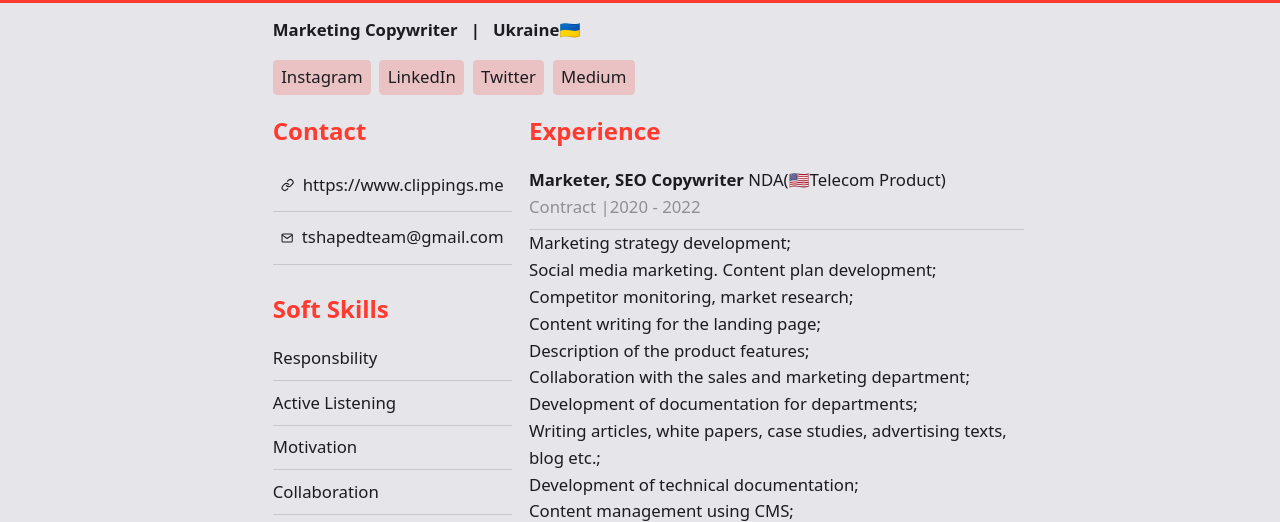
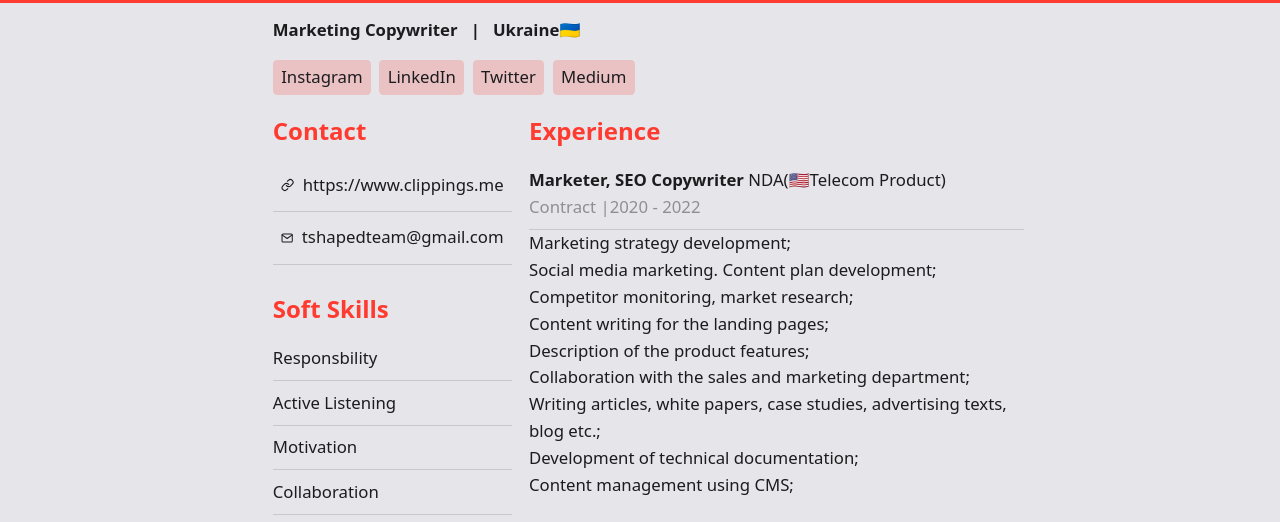
Before and after one commit to Millenium3000/SDR_, a plain HTML site: page index.html in a window 1280 px wide. Shown: the part 251-773 px from the top of the page. Drawn offline with nearby package versions, Linux system fonts and the light colour scheme.

Commit message:
Update index.html

```diff
--- a/index.html
+++ b/index.html
@@ -123,10 +123,10 @@
           <li>Marketing strategy development;</li>
           <li>Social media marketing. Content plan development;</li>
           <li> Competitor monitoring, market research;</li>
-          <li>Content writing for the landing page;</li>
+          <li>Content writing for the landing pages;</li>
           <li>Description of the product features;</li>
           <li>Collaboration with the sales and marketing department;</li>
-          <li>Development of documentation for departments;</li>
+<!--           <li>Development of documentation for departments;</li> -->
           <li>Writing articles, white papers, case studies, advertising texts, blog etc.;</li>
           <li>Development of technical documentation;</li>
           <li>Content management using CMS;</li>
```
